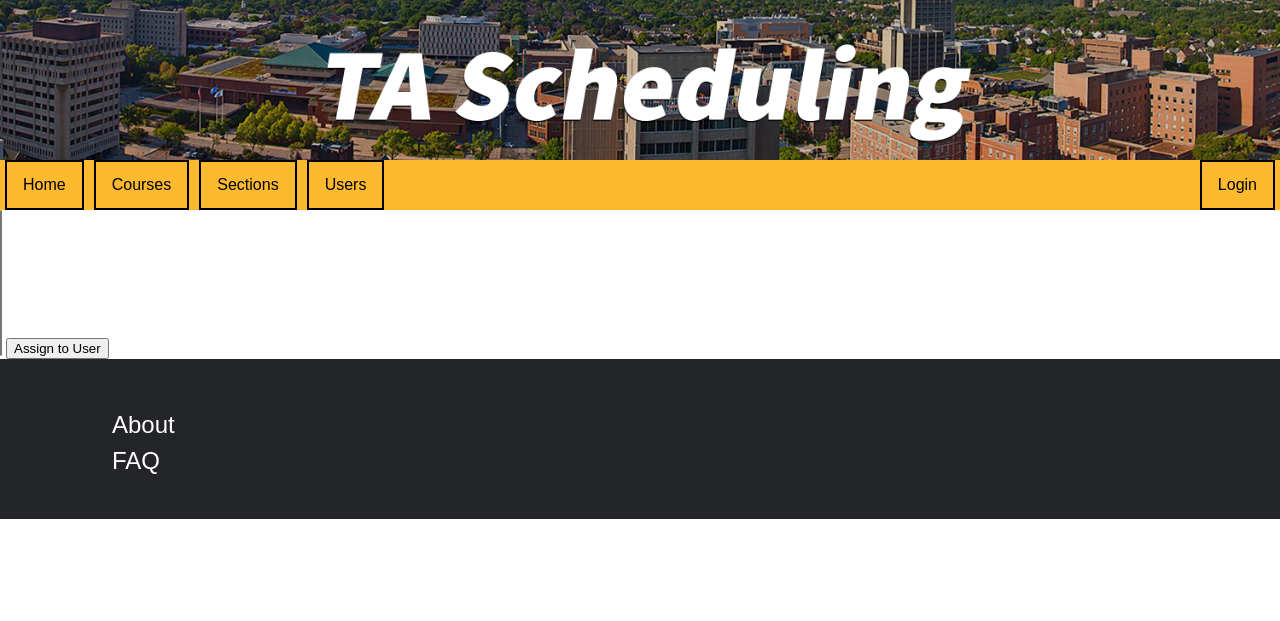
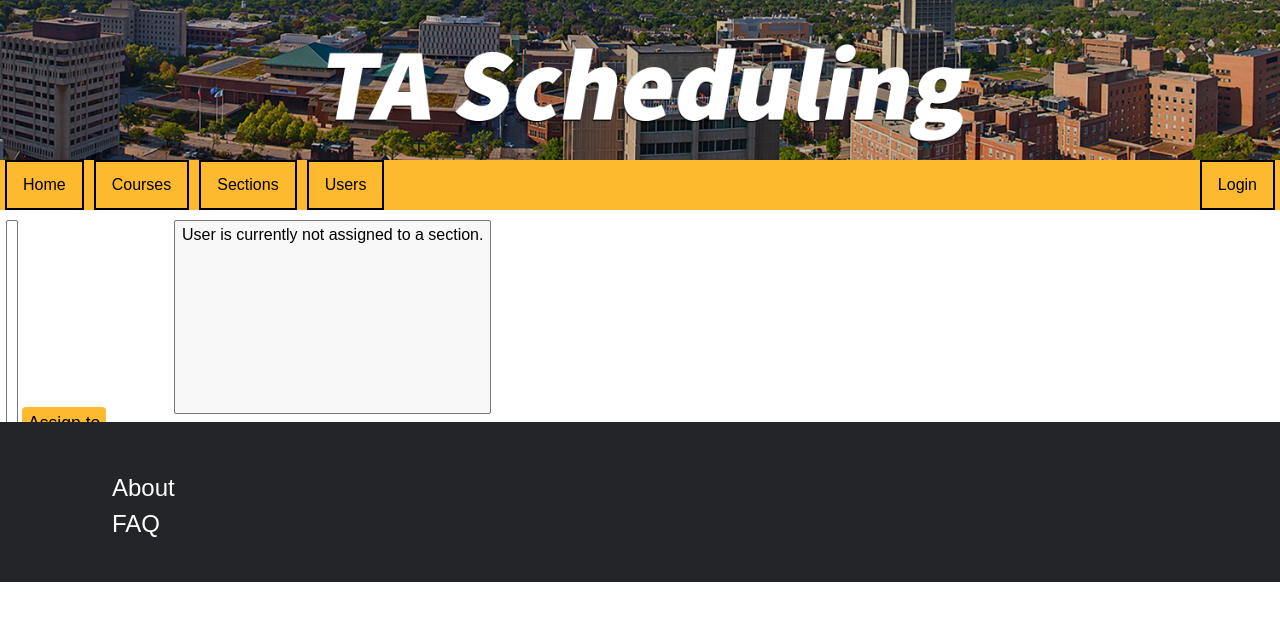
Before and after one commit to carpiotyler/TA-App-Copy, a Django app: a page that uses templates/assign/sections.html in a window 1280 px wide. Shown: the top 621 px of the page. Run offline with Django 3.2, Linux system fonts and the light colour scheme; data comes from the database, SQL or seed files in the repository; data that the repository does not hold is empty.

Commit message:
css fixes and assignments

```diff
--- a/TAServer/views.py
+++ b/TAServer/views.py
@@ -188,7 +188,12 @@
 
     def get(self, request, user):
         sections = SM(Storage()).view({})
-        return render(request,"assign/sections.html",{'sections': sections})
+        user_sections = []
+
+        for s in sections:
+            if (s.get('instructor') == user):
+                user_sections.append(s)
+        return render(request,"assign/sections.html",{'sections': sections,'username':user, 'user_sections':user_sections})
 
     def post(self, request, user):
         section_req = request.POST['section_select']
@@ -203,7 +208,14 @@
         res = SM(Storage()).edit(fields)
 
         sections = SM(Storage()).view({})
-        return render(request,"assign/sections.html",{'sections': sections})
+
+        user_sections = []
+
+        for s in sections:
+            if (s.get('instructor') == user):
+                user_sections.append(s)
+
+        return render(request,"assign/sections.html",{'sections': sections,'username':user, 'user_sections':user_sections})
 
 def signup(request):
     if request.method == 'POST':
--- a/static/css/style.css
+++ b/static/css/style.css
@@ -219,3 +219,27 @@
     padding: 0 1em 0 1em;
     border-radius: 0 0 5px 5px;
 }
+
+.listbox{
+    margin-left: 6px;
+    margin-top: 10px;
+    font-size: 1em;
+    padding: 5px;
+    border-radius: 2px;
+    height: 100%;
+}
+.assignments{
+    display: flex;
+}
+
+#assignButton{
+    border: 0px;
+    margin: 0;
+    width: 50%;
+    font-size: 1.1em;
+    border-radius: 4px;
+    padding: 6px;
+    color: black;
+    background: #fdba2f;
+    margin-bottom: 20px;
+}
--- a/templates/assign/sections.html
+++ b/templates/assign/sections.html
@@ -1,18 +1,32 @@
 {% extends "base.html" %}
 {% block content %}
     {% include "main/header.html" %}
-
-    <form method="POST">
-        {% csrf_token %}
-        <select name=section_select size="9">
-            {%for s in sections %}
-                <option>
-                    {{s.course.dept}}-{{ s.cnum }}-{{ s.snum }} Instructor:{{s.instructor}}
+    <div class="assignments">
+        <form method="POST">
+            {% csrf_token %}
+            <select class=listbox name=section_select size="9">
+                {%for s in sections %}
+                    <option class="listbox-sections">
+                        {{s.course.dept}}-{{ s.cnum }}-{{ s.snum }} Type:{{s.stype}} Instructor:{{s.instructor}}
+                    </option>
+                {%endfor%}
+            </select>
+            <input id=assignButton type="submit" name=assign value="Assign to {{username}}"/>
+        </form>
+        <select class=listbox name=section_select size="9" style="pointer-events: none; cursor: default; background-color:#f8f8f8; ">
+            {%for u in user_sections %}
+                <option class="listbox-sections">
+                    {{u.course.dept}}-{{ u.cnum }}-{{ u.snum }} Type:{{u.stype}} Instructor:{{u.instructor}}
+                </option>
+            {% empty %}
+                <option class="listbox-sections">
+                    User is currently not assigned to a section.
                 </option>
             {%endfor%}
         </select>
-        <input type="submit" name=assign value="Assign to User"/>
-    </form>
+    </div>
+
+
 
     {% include "main/footer.html" %}
 {% endblock content %}
--- a/templates/user/add.html
+++ b/templates/user/add.html
@@ -1,6 +1,6 @@
 <!-- Used for adding and editing -->
 
-{% extends "user/base.html" %}
+{% extends "base.html" %}
 {% block content %}
     {% include "main/header.html" %}
     <h1>User add/edit</h1>
```
